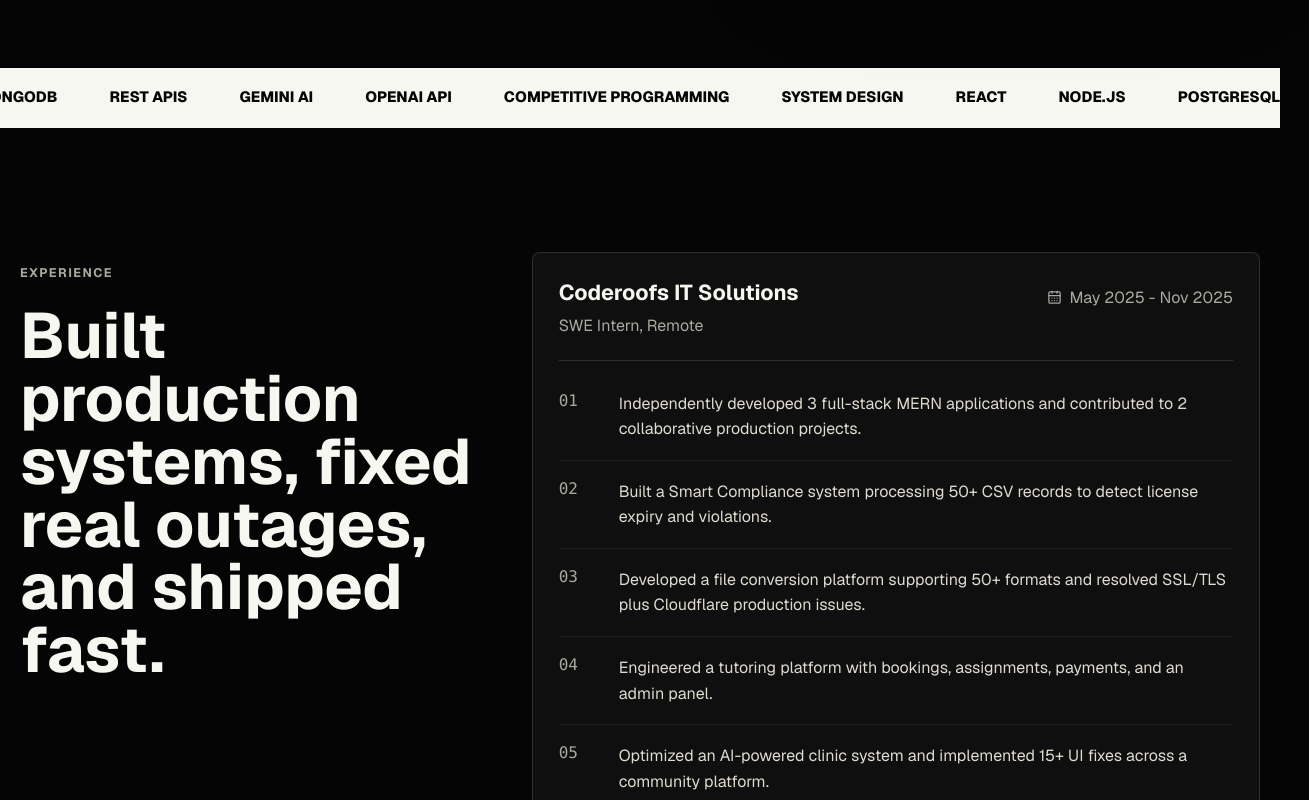
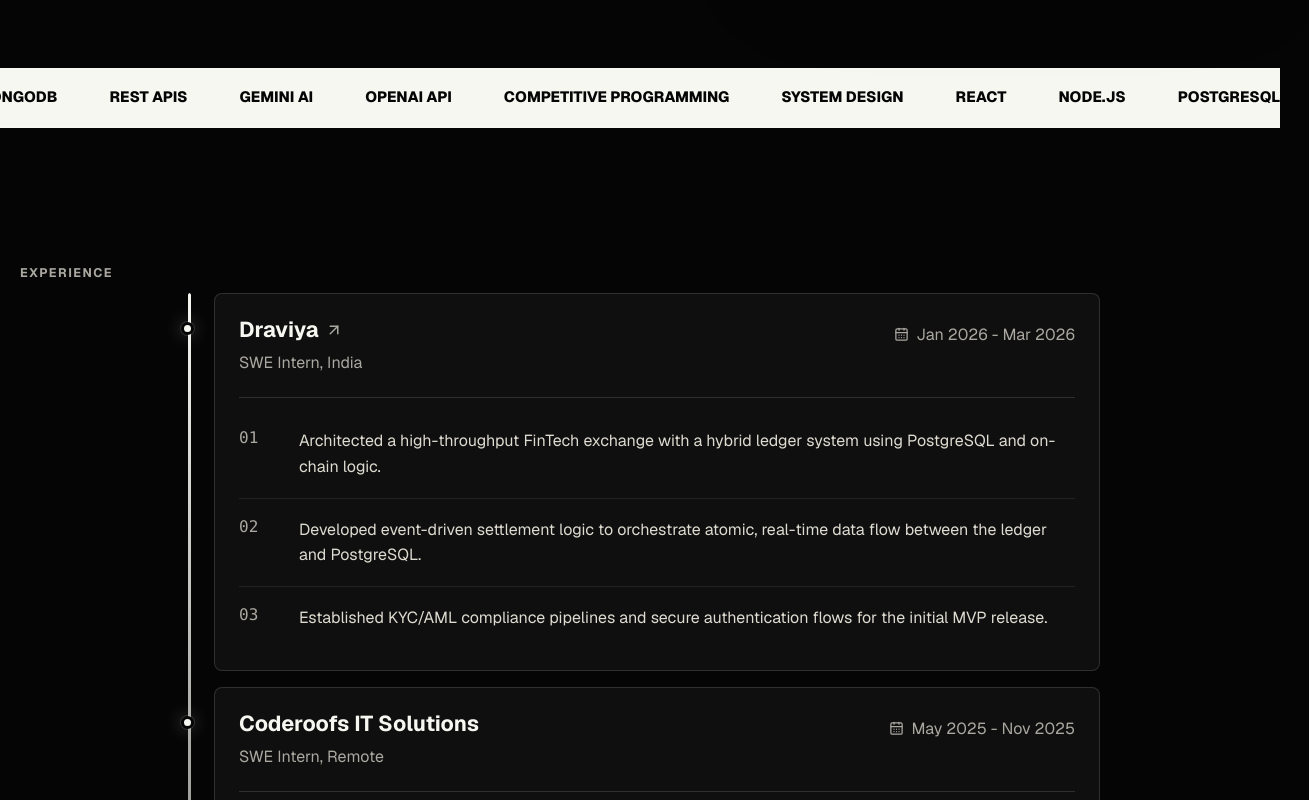
Before and after one commit to imadityameena/Aditya_portfolio, a React (Vite) app: page / in a window 1280 px wide. Shown: the part 880-1680 px from the top of the page, 1309 px wide, since content can reach past the window. Built offline with nearby package versions, Linux system fonts and the light colour scheme.

Commit message:
fixed ui

```diff
--- a/src/App.jsx
+++ b/src/App.jsx
@@ -46,7 +46,7 @@
   leetcode: "https://leetcode.com/u/imadityameena/",
   codolio: "https://codolio.com/profile/huppyyyyy",
   resume:
-    "https://drive.google.com/file/d/1fakrRZxv6Eziaza4SXxwUHpYqMa48jU_/view?usp=drive_link",
+    "https://drive.google.com/file/d/105roZKDf2kzwRuC8T1hDc9YCFuFW8R1F/view?usp=sharing",
   summary:
     "Full-stack developer with production internship experience building MERN and PostgreSQL applications, AI integrations, REST APIs, and polished web systems.",
 };
@@ -211,12 +211,32 @@
   },
 ];
 
-const work = [
-  "Independently developed 3 full-stack MERN applications and contributed to 2 collaborative production projects.",
-  "Built a Smart Compliance system processing 50+ CSV records to detect license expiry and violations.",
-  "Developed a file conversion platform supporting 50+ formats and resolved SSL/TLS plus Cloudflare production issues.",
-  "Engineered a tutoring platform with bookings, assignments, payments, and an admin panel.",
-  "Optimized an AI-powered clinic system and implemented 15+ UI fixes across a community platform.",
+const experiences = [
+  {
+    company: "Draviya",
+    website: "https://draviya.com",
+    role: "SWE Intern",
+    location: "India",
+    dates: "Jan 2026 - Mar 2026",
+    points: [
+      "Architected a high-throughput FinTech exchange with a hybrid ledger system using PostgreSQL and on-chain logic.",
+      "Developed event-driven settlement logic to orchestrate atomic, real-time data flow between the ledger and PostgreSQL.",
+      "Established KYC/AML compliance pipelines and secure authentication flows for the initial MVP release.",
+    ],
+  },
+  {
+    company: "Coderoofs IT Solutions",
+    role: "SWE Intern",
+    location: "Remote",
+    dates: "May 2025 - Nov 2025",
+    points: [
+      "Independently developed 3 full-stack MERN applications and contributed to 2 collaborative production projects.",
+      "Built a Smart Compliance system processing 50+ CSV records to detect license expiry and violations.",
+      "Developed a file conversion platform supporting 50+ formats and resolved SSL/TLS plus Cloudflare production issues.",
+      "Engineered a tutoring platform with bookings, assignments, payments, and an admin panel.",
+      "Optimized an AI-powered clinic system and implemented 15+ UI fixes across a community platform.",
+    ],
+  },
 ];
 
 const achievements = [
@@ -289,6 +309,64 @@
     >
       {children}
     </motion.a>
+  );
+}
+
+function ExperienceTimeline() {
+  const timelineRef = useRef(null);
+  const { scrollYProgress } = useScroll({
+    target: timelineRef,
+    offset: ["start 78%", "end 30%"],
+  });
+  const ropeProgress = useSpring(scrollYProgress, {
+    stiffness: 120,
+    damping: 24,
+    mass: 0.35,
+  });
+
+  return (
+    <div ref={timelineRef} className="experience-list">
+      <div className="experience-rope" aria-hidden="true">
+        <motion.div className="experience-rope-fill" style={{ scaleY: ropeProgress }} />
+      </div>
+      {experiences.map((experience, experienceIndex) => (
+        <article className="timeline-card" key={experience.company}>
+          <span className="timeline-knot" aria-hidden="true" />
+          <div className="timeline-head">
+            <div>
+              <h3>
+                {experience.website ? (
+                  <a href={experience.website} target="_blank" rel="noreferrer">
+                    {experience.company} <ArrowUpRight size={18} />
+                  </a>
+                ) : (
+                  experience.company
+                )}
+              </h3>
+              <p>{experience.role}, {experience.location}</p>
+            </div>
+            <span>
+              <CalendarDays size={15} /> {experience.dates}
+            </span>
+          </div>
+          <div className="timeline-list">
+            {experience.points.map((item, index) => (
+              <motion.div
+                key={item}
+                className="timeline-item"
+                initial={{ opacity: 0, x: 18 }}
+                whileInView={{ opacity: 1, x: 0 }}
+                viewport={{ once: true }}
+                transition={{ delay: (experienceIndex * 0.12) + (index * 0.07) }}
+              >
+                <span>{String(index + 1).padStart(2, "0")}</span>
+                <p>{item}</p>
+              </motion.div>
+            ))}
+          </div>
+        </article>
+      ))}
+    </div>
   );
 }
 
@@ -465,38 +543,12 @@
         </motion.div>
       </section>
 
-      <section id="work" className="section two-column">
+      <section id="work" className="section experience-section">
         <Reveal>
           <p className="section-kicker">Experience</p>
-          <h2>
-            Built production systems, fixed real outages, and shipped fast.
-          </h2>
         </Reveal>
-        <Reveal delay={0.1} className="timeline-card">
-          <div className="timeline-head">
-            <div>
-              <h3>Coderoofs IT Solutions</h3>
-              <p>SWE Intern, Remote</p>
-            </div>
-            <span>
-              <CalendarDays size={15} /> May 2025 - Nov 2025
-            </span>
-          </div>
-          <div className="timeline-list">
-            {work.map((item, index) => (
-              <motion.div
-                key={item}
-                className="timeline-item"
-                initial={{ opacity: 0, x: 18 }}
-                whileInView={{ opacity: 1, x: 0 }}
-                viewport={{ once: true }}
-                transition={{ delay: index * 0.07 }}
-              >
-                <span>{String(index + 1).padStart(2, "0")}</span>
-                <p>{item}</p>
-              </motion.div>
-            ))}
-          </div>
+        <Reveal delay={0.1}>
+          <ExperienceTimeline />
         </Reveal>
       </section>
 
--- a/src/styles.css
+++ b/src/styles.css
@@ -367,6 +367,14 @@
   gap: 46px;
 }
 
+.experience-section {
+  display: block;
+}
+
+.experience-section > .reveal:first-child {
+  margin-bottom: 34px;
+}
+
 .section h2 {
   margin: 12px 0 0;
   font-size: clamp(2.3rem, 5vw, 5rem);
@@ -378,8 +386,62 @@
   margin-bottom: 34px;
 }
 
+.experience-list {
+  position: relative;
+  display: grid;
+  gap: 16px;
+  width: min(920px, 100%);
+  margin: 0 auto;
+  padding-left: 34px;
+}
+
+.experience-rope {
+  position: absolute;
+  top: 0;
+  bottom: 0;
+  left: 8px;
+  width: 3px;
+  overflow: hidden;
+  border-radius: 999px;
+  background: rgba(255, 255, 255, 0.12);
+}
+
+.experience-rope-fill {
+  width: 100%;
+  height: 100%;
+  transform-origin: top;
+  border-radius: inherit;
+  background: linear-gradient(to bottom, #f7f7f2, rgba(247, 247, 242, 0.28));
+  box-shadow: 0 0 18px rgba(255, 255, 255, 0.32);
+}
+
+.timeline-knot {
+  position: absolute;
+  top: 28px;
+  left: -34px;
+  z-index: 1;
+  width: 13px;
+  height: 13px;
+  border: 3px solid #050505;
+  border-radius: 50%;
+  background: var(--ink);
+  box-shadow: 0 0 0 1px var(--line), 0 0 18px rgba(255, 255, 255, 0.3);
+}
+
 .timeline-card {
-  padding: 26px;
+  position: relative;
+  padding: 22px 24px;
+  transition: 260ms ease;
+}
+
+.timeline-card:first-child {
+  border-color: rgba(255, 255, 255, 0.3);
+  background: linear-gradient(145deg, rgba(255, 255, 255, 0.1), var(--softer));
+}
+
+.timeline-card:hover {
+  border-color: rgba(255, 255, 255, 0.34);
+  transform: translateY(-3px);
 }
 
 .timeline-head {
@@ -396,6 +458,22 @@
 .skill-card h3 {
   margin: 0;
   font-size: 1.35rem;
+}
+
+.timeline-head h3 a {
+  display: inline-flex;
+  align-items: center;
+  gap: 6px;
+}
+
+.timeline-head h3 a svg {
+  color: var(--muted);
+  transition: 220ms ease;
+}
+
+.timeline-head h3 a:hover svg {
+  color: var(--ink);
+  transform: translate(2px, -2px);
 }
 
 .timeline-head p,
@@ -773,6 +851,18 @@
     display: grid;
   }
 
+  .experience-list {
+    padding-left: 28px;
+  }
+
+  .experience-rope {
+    left: 5px;
+  }
+
+  .timeline-knot {
+    left: -28px;
+  }
+
   .project-card {
     min-height: auto;
   }
```
